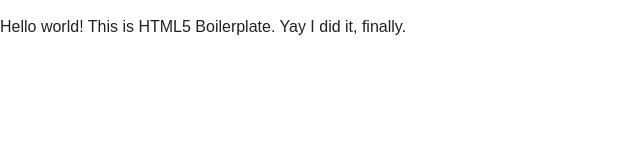
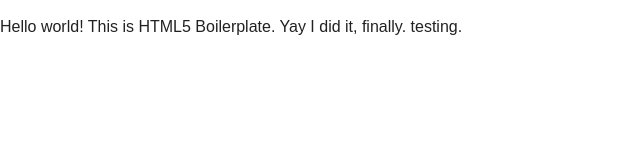
Before and after one commit to talhach1/html5bp, a plain HTML site: page index.html in a window 1280 px wide. Shown: the full height of the page, 0-640 px from the left. Drawn offline with nearby package versions, Linux system fonts and the light colour scheme.

Commit message:
testing change

```diff
--- a/index.html
+++ b/index.html
@@ -20,7 +20,7 @@
         <![endif]-->
 
         <!-- Add your site or application content here -->
-        <p>Hello world! This is HTML5 Boilerplate. Yay I did it, finally.</p>
+        <p>Hello world! This is HTML5 Boilerplate. Yay I did it, finally. testing.</p>
 
         <script src="https://ajax.googleapis.com/ajax/libs/jquery/1.11.3/jquery.min.js"></script>
         <script>window.jQuery || document.write('<script src="js/vendor/jquery-1.11.3.min.js"><\/script>')</script>
```
